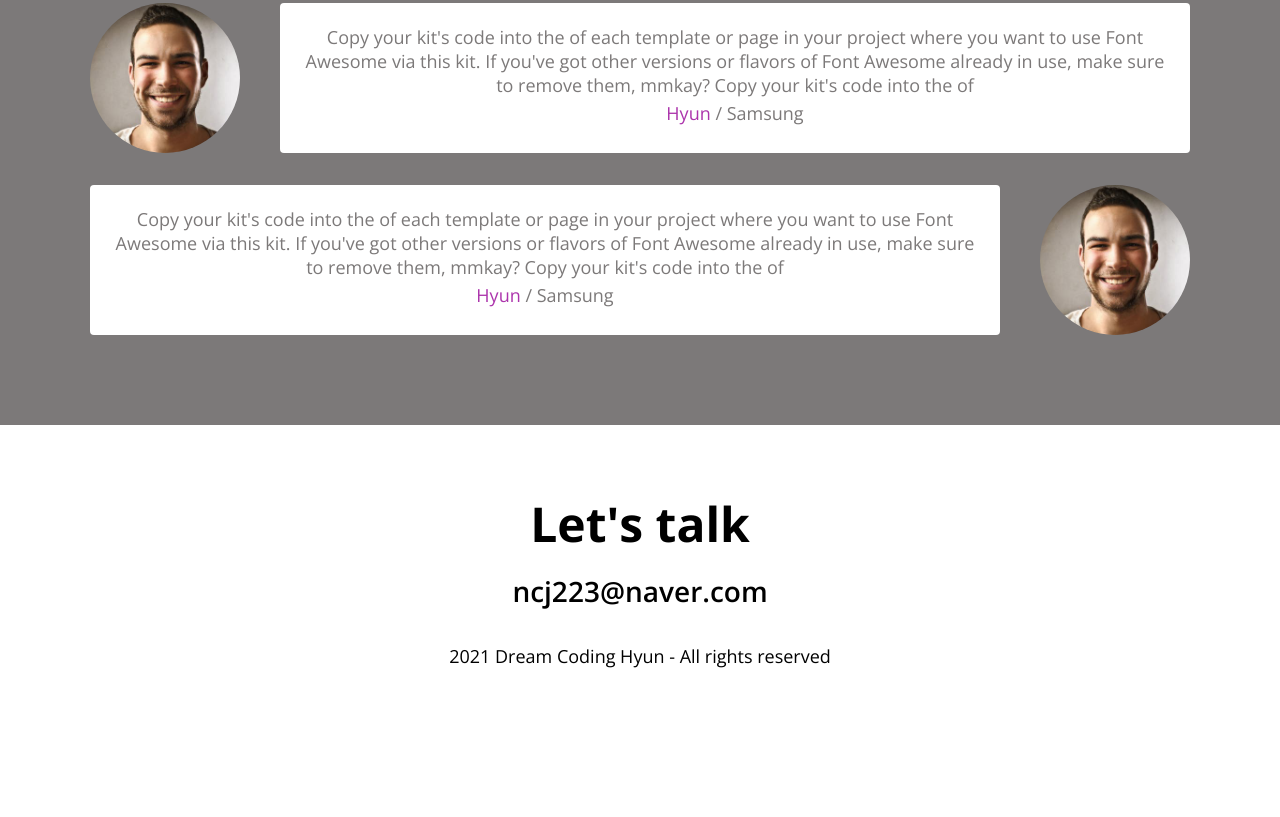
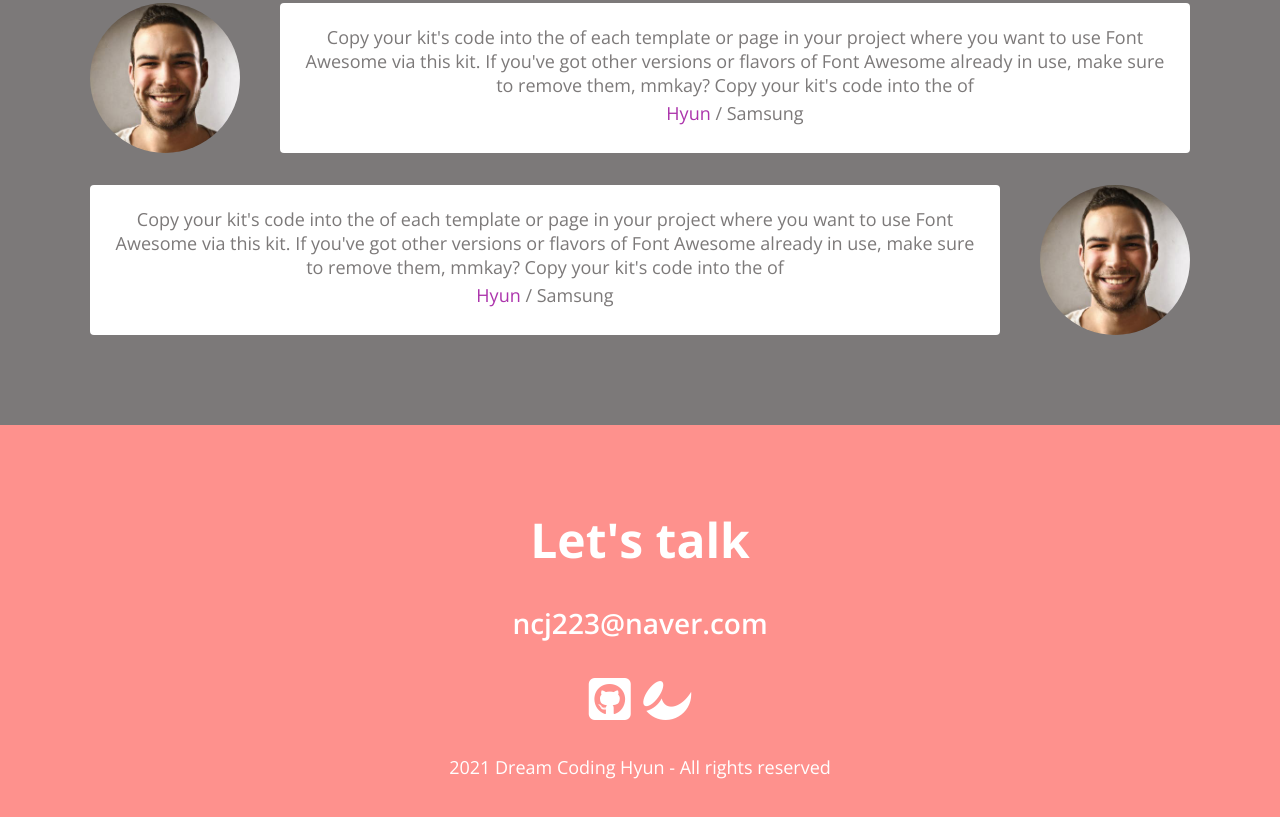
Before and after one commit to Hyun-99/portpolio-practice, a plain HTML site: page index.html in a window 1280 px wide. Shown: the part 3425-4242 px from the top of the page. Before the commit the page ends 4147 px from the top, so only its background shows below. Drawn offline with nearby package versions, Linux system fonts and the light colour scheme.

Commit message:
css contact

```diff
--- a/style.css
+++ b/style.css
@@ -436,3 +436,34 @@ p{
 .testimonial__speech-bubble a{
     color: var(--color-violet);
 }
+
+
+
+/* Contact */
+#contact{
+    background-color: var(--color-pink)
+}
+
+.contact__title,
+.contact__email,
+.contact__rights{
+    color: var(--color-white);
+}
+
+.contact__title{
+    margin: 32px 0;
+}
+
+.contact__links{
+    font-size: var(--font-large);
+    margin: 24px 0;
+}
+
+.contact__links i{
+    transition: all var(--animation-duration) ease-in;
+}
+
+.contact__links i:hover{
+    transform: scale(1.1);
+    color: var(--color-violet);
+}
```
